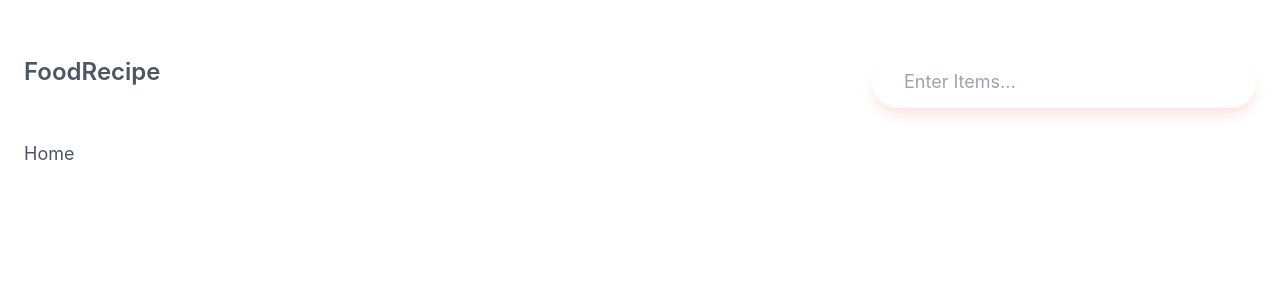
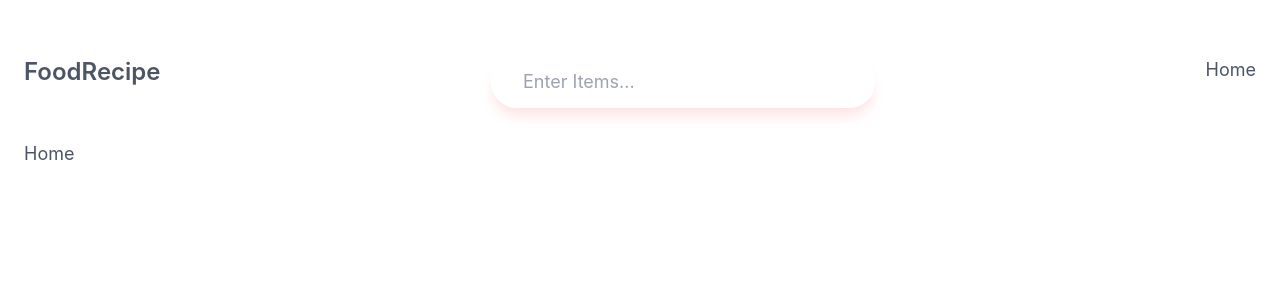
Before and after one commit to Asna1303/RECIPE-APP, a React (Create React App) app: page / in a window 1280 px wide. Shown: the top 300 px of the page. Built offline with nearby package versions, Linux system fonts and the light colour scheme.

Commit message:
implemented list and unordered list and navlink

```diff
--- a/src/components/navbar/index.jsx
+++ b/src/components/navbar/index.jsx
@@ -1,3 +1,5 @@
+import { NavLink } from "react-router-dom";
+
 export default function Navbar(){
     return <nav className="flex justify-between item-center py-8 container mx-auto flex-col lg:flex-row gap-5 lg:gap-0">
 <h2 className="text-2xl font-semibold">
@@ -11,5 +13,12 @@ export default function Navbar(){
     className="bg-white/75 p-3 px-8 rounded-full outline-none lg:w-96 shadow-lg shadow-red-100 focus:shadow-red-200"
     />
 </form>
+<ul className="flex gap-5">
+<li>
+    <NavLink>
+        Home
+    </NavLink>
+</li>
+</ul>
     </nav>
 }
```
